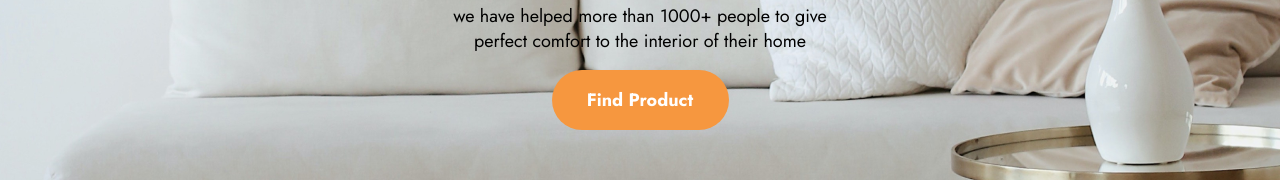
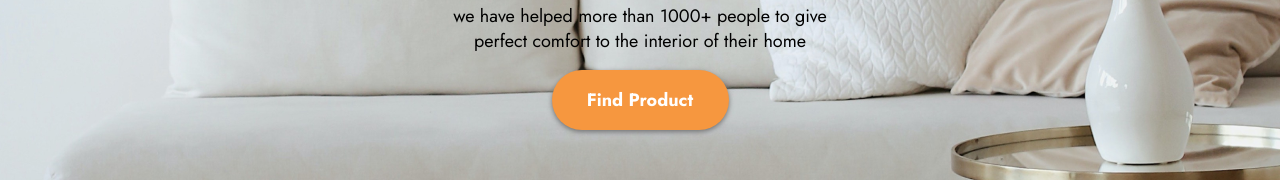
Before and after one commit to VicKhod/my-dummy-store, a React (Create React App) app: page / in a window 1280 px wide. Shown: the part 330-510 px from the top of the page. Built offline with nearby package versions, Linux system fonts and the light colour scheme.

Commit message:
feat: add shadow to banner button

```diff
--- a/src/pages/HomePage/HomePage.module.scss
+++ b/src/pages/HomePage/HomePage.module.scss
@@ -59,5 +59,6 @@
     color: white;
     border: none;
     border-radius: 50px;
+    box-shadow: 0px 2px 5px rgb(116, 116, 116);
   }
 }
```
